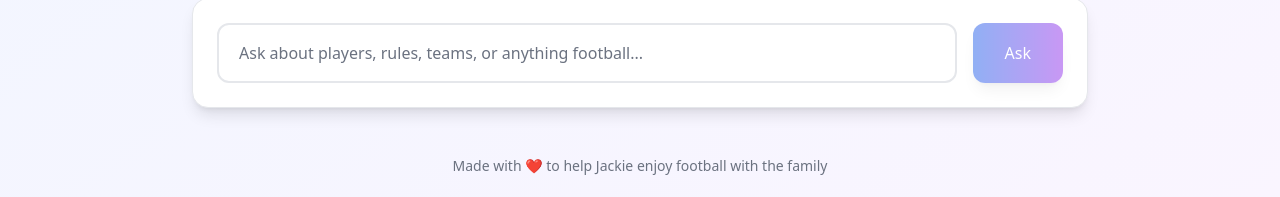
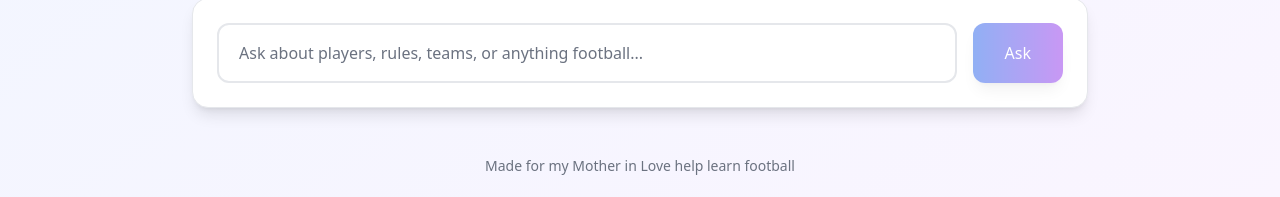
Before and after one commit to randiesinclair/nfl-helper-for-jackie, a plain HTML site: page index.html in a window 1280 px wide. Shown: the part 668-865 px from the top of the page. Drawn offline with nearby package versions, Linux system fonts and the light colour scheme.

Commit message:
Update index.html
Added custom note at bottom of page

```diff
--- a/index.html
+++ b/index.html
@@ -533,7 +533,7 @@
 
                 // Footer
                 e('div', { className: 'p-6 text-center text-gray-500 text-sm' },
-                    'Made with ❤️ to help Jackie enjoy football with the family'
+                    'Made for my Mother in Love help learn football'
                 )
             );
         }
```
